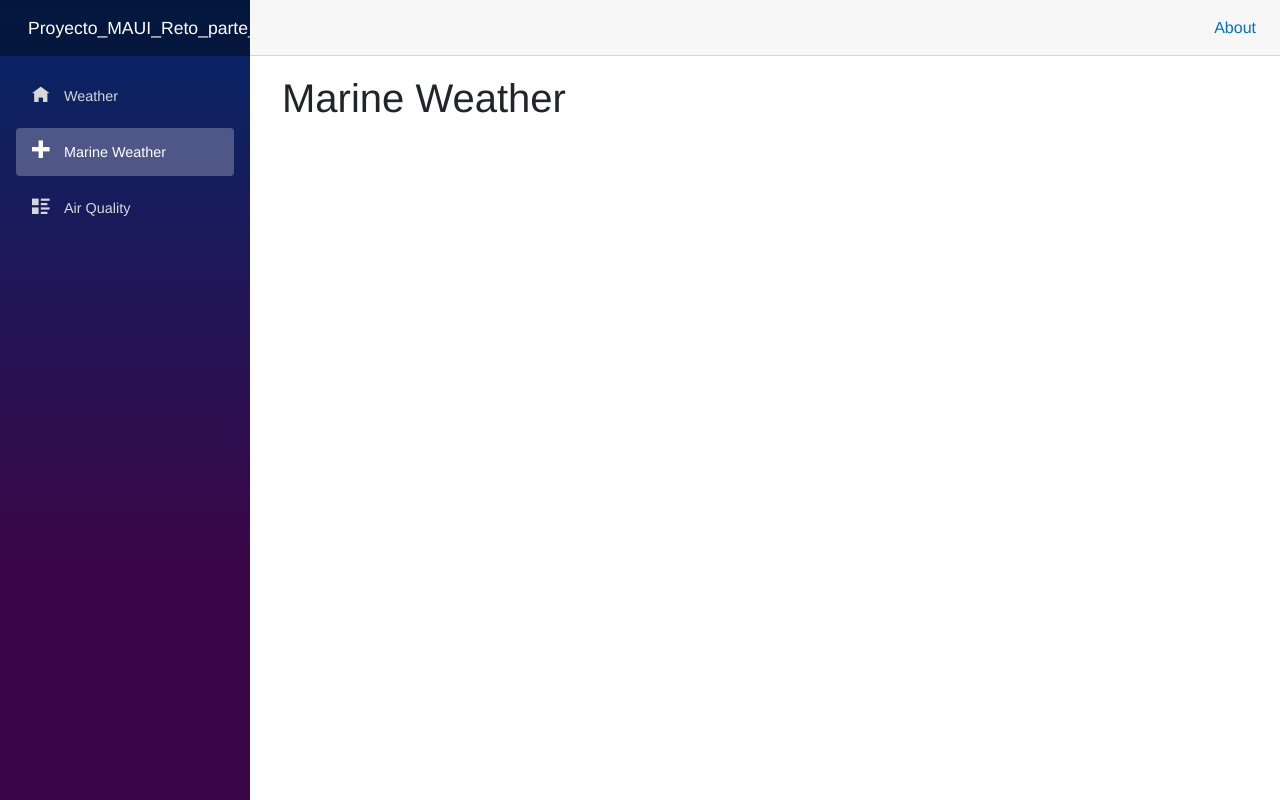
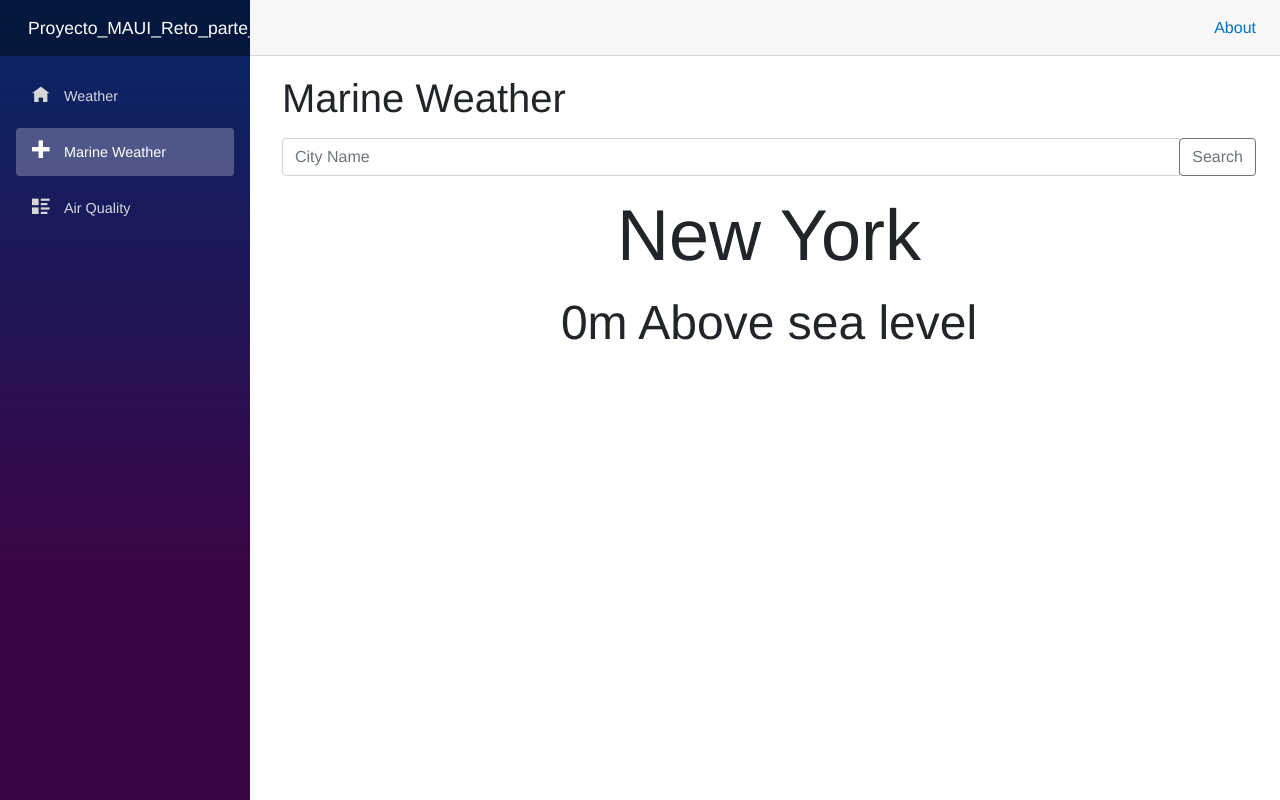
Before and after one commit to ClementeRodReg/Proyecto_MAUI_Reto_parte_1, an ASP.NET Core app: page /MarineWeatherAPI in a window 1280 px wide. Run offline with ASP.NET Core 8, Linux system fonts and the light colour scheme; style sheets or scripts are compiled from the project's sources.

Commit message:
Commit MarineWeather

```diff
--- /dev/null
+++ b/Components/MarineWeather.razor
@@ -0,0 +1,111 @@
+@using System.Globalization;
+@using Proyecto_MAUI_Reto_parte_1.Models;
+@using System.Net.Http.Json;
+@inject HttpClient Client;
+<div class="input-group mb-3 mt-3">
+    <input class="form-control" type="text" @bind=city placeholder="City Name" />
+    <div>
+        <button class="btn btn-outline-secondary" @onclick=GetMarineWeather type="button">Search</button>
+    </div>
+</div>
+
+
+@if (!error)
+{
+    @if (marineWeatherData != null)
+    {
+        <div class="text-center">
+            <p class="display-2">@city</p>
+        </div>
+
+        @if (cityData != null && cityData.results.Length > 0)
+        {
+            @foreach (Result city in cityData.results)
+            {
+                <button @onclick="()=>NewGetMarineWeather(city.lat, city.lon)" class="btn btn-outline-primary" type="button">@city.formatted</button>
+            }
+
+        }
+
+        <div class="card-group" style="display:flex;align-items: center;justify-content: center">
+            @for (int i = 0; i < marineWeatherData.daily.time.Length; i++)
+            {
+                <MarineWeatherCard Time="@marineWeatherData.daily.time[i]"
+                                   WaveHeightMax="@marineWeatherData.daily.wave_height_max[i]"
+                                   WaveDirection="@marineWeatherData.daily.wave_direction_dominant[i]"
+                                   WavePeriodMax="@marineWeatherData.daily.wave_period_max[i]"></MarineWeatherCard>
+            }
+        </div>
+    }
+    else
+    {
+        <div class="text-center">
+            <p class="display-2">New York</p>
+            <p class="display-5">0m Above sea level</p>
+        </div>
+    }
+
+}
+else
+{
+    <div class="text-center">
+        <p class="display-2">There's no sea near this city</p>
+    </div>
+    if (error)
+    {
+        error = false;
+    }
+}
+
+@code {
+    string city = "";
+    string visible = "";
+    float lat;
+    float lon;
+    Boolean error = false;
+    MarineWeatherModel? marineWeatherData;
+    List<String>? ListaPaises;
+    CityData cityData;
+    async Task GetMarineWeather()
+    {
+        cityData = await GetCityData();//aqui conseguimos la latitud y longitud de la ciudad
+        lat = cityData.results[0].lat;
+        lon = cityData.results[0].lon;
+        ListaPaises = new List<string>();
+        for (int i = 0; i < cityData.results.Length; i++)
+        {
+            ListaPaises.Add(cityData.results[i].formatted);
+        }
+        try
+        {
+            CultureInfo.DefaultThreadCurrentCulture = new CultureInfo("en-US");
+            marineWeatherData = await Client.GetFromJsonAsync<MarineWeatherModel>(EndPoint.getMarineWeatherEndPoint(lat, lon));
+            CultureInfo.DefaultThreadCurrentCulture = new CultureInfo("en-ES");
+        }
+        catch (Exception ex)
+        {
+            error = true;
+        }
+    }
+
+    async Task<CityData> GetCityData()
+    {
+        var cityData2 = await Client.GetFromJsonAsync<CityData>(EndPoint.GetGeoApifyEndPoint(city));
+        return cityData2;
+    }
+
+    async Task NewGetMarineWeather(float lat, float lon)
+    {
+        try
+        {
+            CultureInfo.DefaultThreadCurrentCulture = new CultureInfo("en-US");
+            marineWeatherData = await Client.GetFromJsonAsync<MarineWeatherModel>(EndPoint.getMarineWeatherEndPoint(lat, lon));
+            CultureInfo.DefaultThreadCurrentCulture = new CultureInfo("en-ES");
+        }
+        catch (Exception ex)
+        {
+            error = true;
+        }
+    }
+
+}
--- /dev/null
+++ b/Components/MarineWeatherCard.razor
@@ -0,0 +1,23 @@
+<div class="card border-dark mb-3" style="max-width:55rem;height:300px">
+    <div class="text-center">
+        <div class="card-header" style="background-color:aquamarine">@Time</div>
+        <div class="card-body">
+            <h5>Wave info</h5>
+            <p class="card-text">max wave height: @WaveHeightMax m</p>
+            <p class="card-text">wave direction: @WaveDirection º (degrees)</p>
+            <p class="card-text">time between waves: @WavePeriodMax seconds</p>
+        </div>
+    </div>
+</div>
+
+
+@code {
+    [Parameter]
+    public String Time { get; set; }
+    [Parameter]
+    public float WaveHeightMax { get; set; }
+    [Parameter]
+    public int WaveDirection { get; set; }
+    [Parameter]
+    public float WavePeriodMax { get; set; }
+}
--- a/Pages/Marine_Weather.razor
+++ b/Pages/Marine_Weather.razor
@@ -1,3 +1,4 @@
 @page "/MarineWeatherAPI"
 
 <h1>Marine Weather</h1>
+<MarineWeather></MarineWeather>
--- a/_Imports.razor
+++ b/_Imports.razor
@@ -7,3 +7,4 @@
 @using Proyecto_MAUI_Reto_parte_1
 @using Proyecto_MAUI_Reto_parte_1.Shared
 @using Proyecto_MAUI_Reto_parte_1.Models
+@using Proyecto_MAUI_Reto_parte_1.Components
```
Also changed, not shown: 1 other file.
